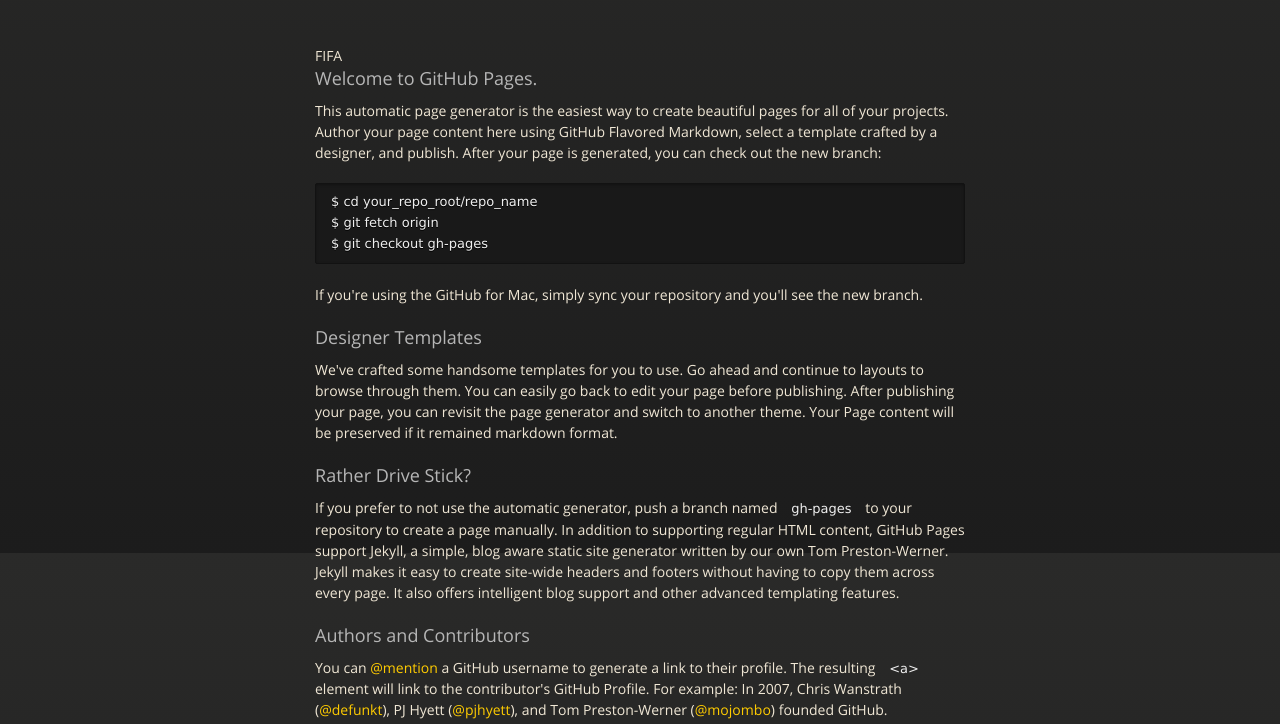
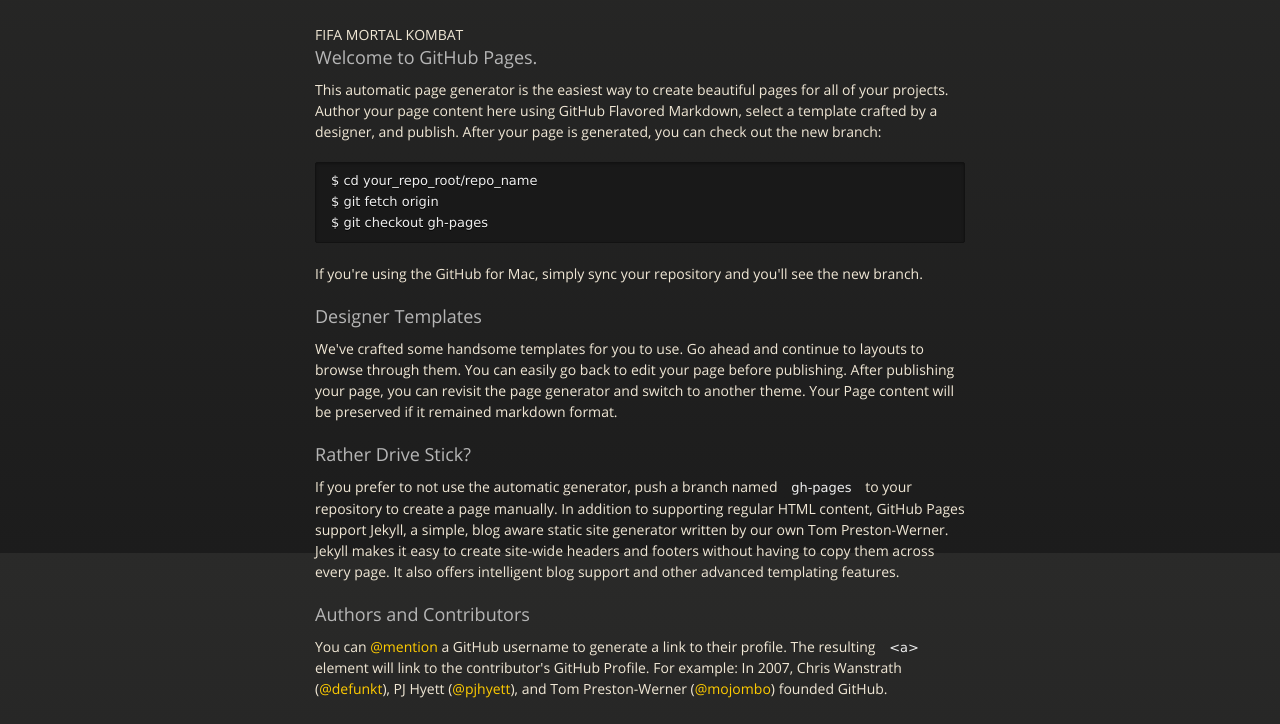
Before and after one commit to mortalfifa/mortalfifa.github.io, a plain HTML site: page index.html in a window 1280 px wide. Shown: the part 247-971 px from the top of the page. Drawn offline with nearby package versions, Linux system fonts and the light colour scheme.

Commit message:
Update index.html

```diff
--- a/index.html
+++ b/index.html
@@ -25,7 +25,7 @@
       </div><!-- end header -->
 
     <div class="wrapper">
-MORTAL KOMBAT
+
       <section>
         <div id="title">
           <h1>Mortalfifa.GitHub.io</h1>
@@ -34,7 +34,7 @@ MORTAL KOMBAT
           <span class="credits left">Project maintained by <a href="https://github.com/mortalfifa">mortalfifa</a></span>
           <span class="credits right">Hosted on GitHub Pages &mdash; Theme by <a href="https://twitter.com/michigangraham">mattgraham</a></span>
         </div>
-FIFA
+FIFA MORTAL KOMBAT
         <h3>
 <a id="welcome-to-github-pages" class="anchor" href="#welcome-to-github-pages" aria-hidden="true"><span class="octicon octicon-link"></span></a>Welcome to GitHub Pages.</h3>
 
```
